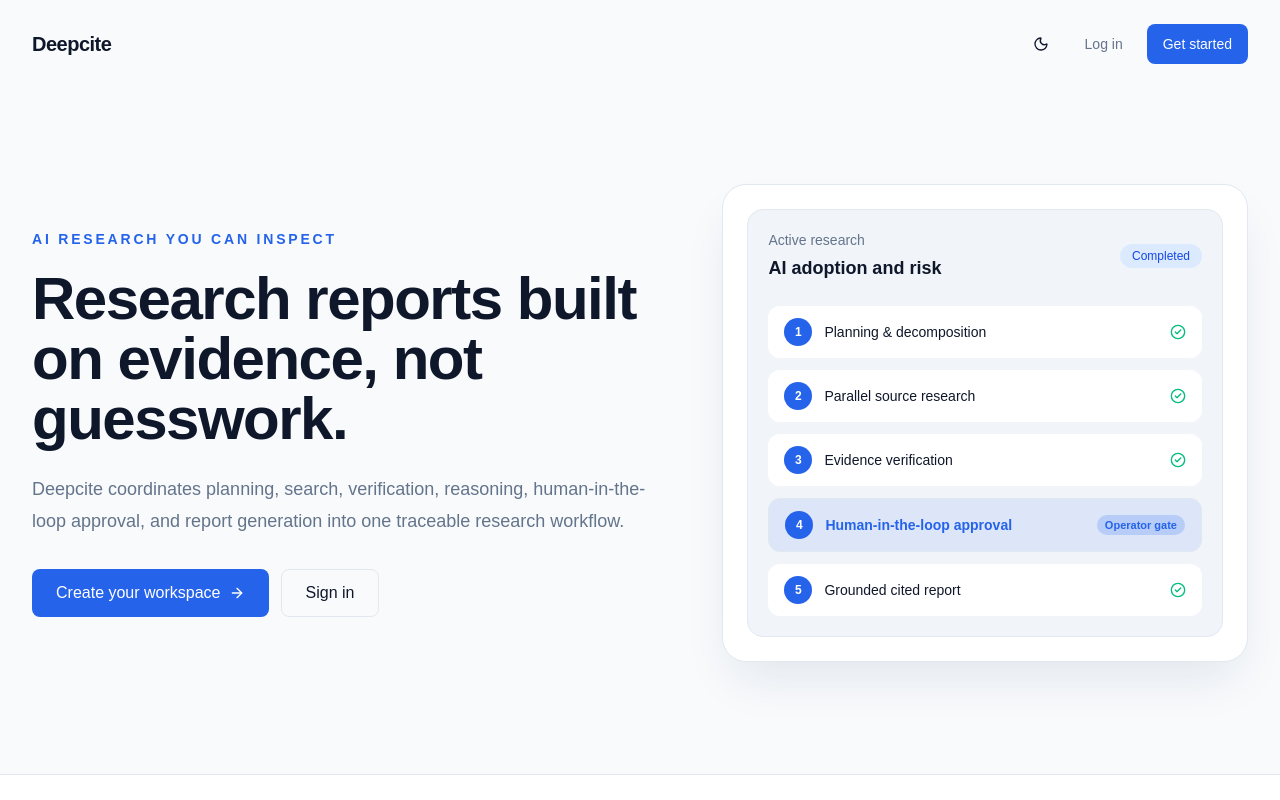
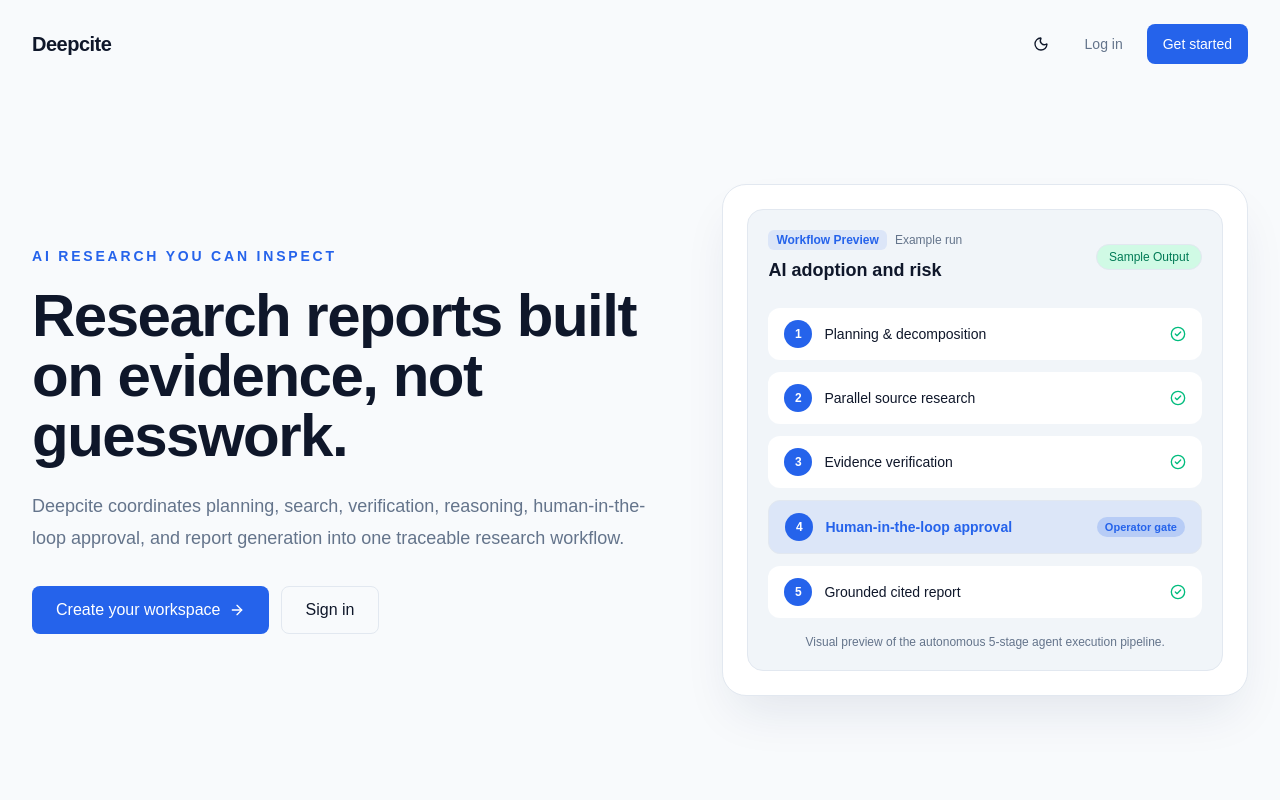
Before and after one commit to Amankhan1009/Deepcite, a Next.js app in the folder frontend/: page / in a window 1280 px wide. Shown: the top 800 px of the page. Built offline with nearby package versions, Linux system fonts and the light colour scheme.

Commit message:
fix(landing): clarify hero preview card as sample workflow preview rather than active user run

```diff
--- a/frontend/src/app/page.tsx
+++ b/frontend/src/app/page.tsx
@@ -102,15 +102,20 @@
           <div className="rounded-2xl border border-border bg-muted p-5">
             <div className="flex items-center justify-between">
               <div>
-                <p className="text-sm font-medium text-muted-foreground">
-                  Active research
-                </p>
-                <h2 className="mt-1 text-lg font-semibold">
+                <div className="flex items-center gap-2">
+                  <span className="inline-flex items-center rounded-md bg-primary/10 px-2 py-0.5 text-xs font-semibold text-primary">
+                    Workflow Preview
+                  </span>
+                  <p className="text-xs font-medium text-muted-foreground">
+                    Example run
+                  </p>
+                </div>
+                <h2 className="mt-1.5 text-lg font-semibold">
                   AI adoption and risk
                 </h2>
               </div>
-              <span className="rounded-full bg-blue-100 px-3 py-1 text-xs font-medium text-blue-700 dark:bg-blue-950 dark:text-blue-300">
-                Completed
+              <span className="rounded-full bg-emerald-100 px-3 py-1 text-xs font-medium text-emerald-700 dark:bg-emerald-950 dark:text-emerald-300 border border-emerald-500/20">
+                Sample Output
               </span>
             </div>
 
@@ -150,6 +155,10 @@
                 </div>
               ))}
             </div>
+
+            <p className="mt-4 text-center text-xs text-muted-foreground">
+              Visual preview of the autonomous 5-stage agent execution pipeline.
+            </p>
           </div>
         </div>
       </section>
```
